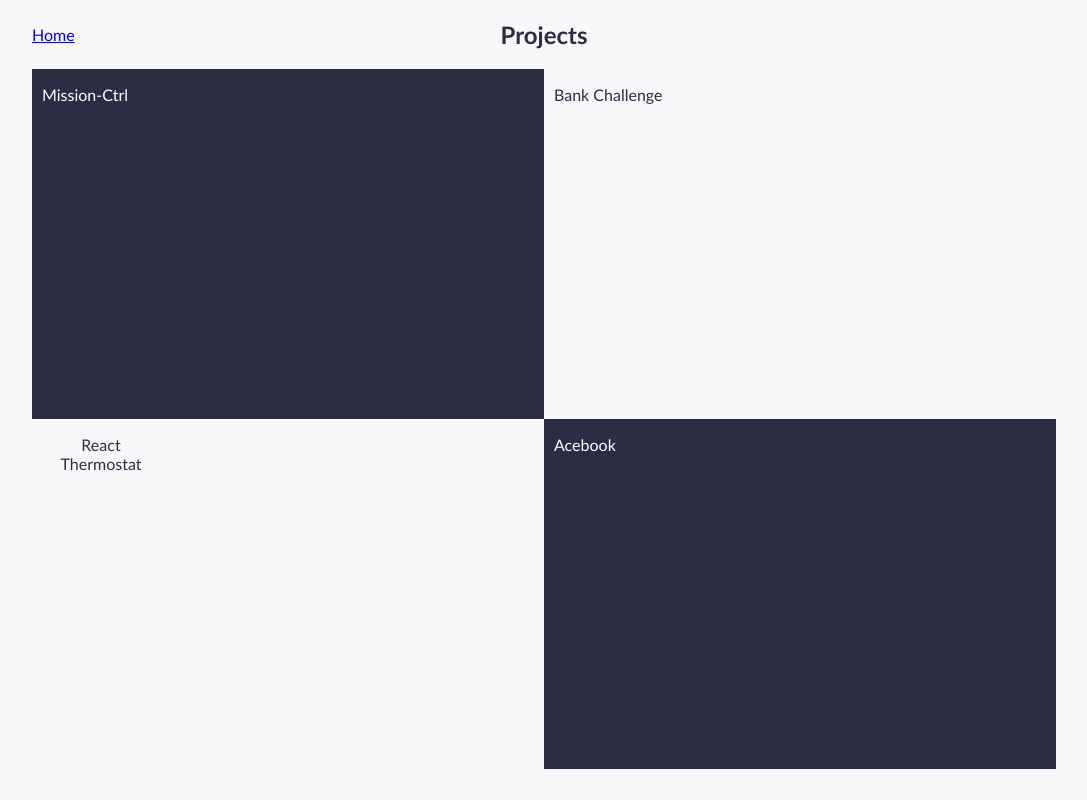
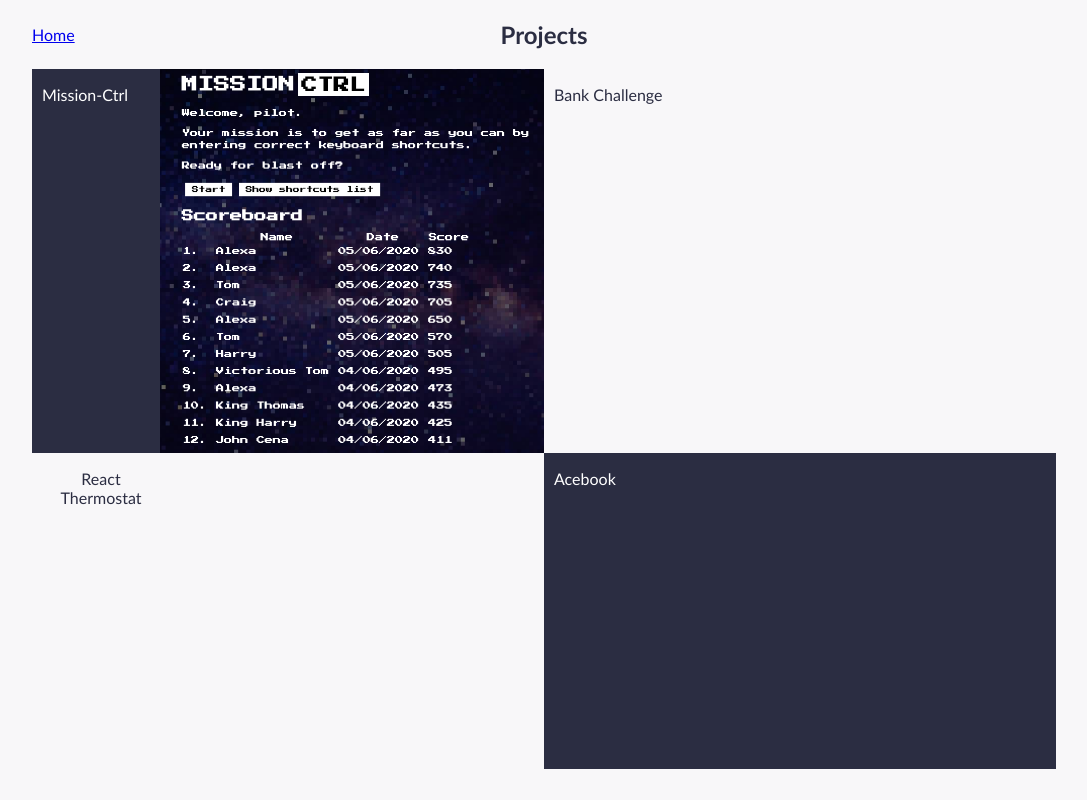
Before and after one commit to AlexLewis10/portfolio, a React (Create React App) app: page /projects in a window 1280 px wide. Shown: the whole page, without its empty margins (96-1183 px from the left). Built offline with nearby package versions, Linux system fonts and the light colour scheme.

Commit message:
Add image for mission-ctrl

```diff
--- a/src/app.css
+++ b/src/app.css
@@ -75,3 +75,10 @@ img {
   display: flex;
   margin-left: 10px;
 }
+
+.project-image {
+    width:100%;
+    height:100%;
+    object-fit: cover;
+    overflow: hidden;
+}
--- a/src/components/projects.js
+++ b/src/components/projects.js
@@ -1,4 +1,5 @@
 import React, { Component } from 'react'
+import missionCtrl from '../img/mission-ctrl.png'
 import { Link } from 'react-router-dom'
 
 class Projects extends Component {
@@ -12,6 +13,7 @@ class Projects extends Component {
         <div id='project-grid'>
           <div className="dark-box">
             <p className='title'>Mission-Ctrl</p>
+            <img className='project-image' src={missionCtrl} alt='Mission Control'></img>
           </div>
           <div className="light-box">
             <p className='title'>Bank Challenge</p>
```
Also changed, not shown: src/img/mission-ctrl.png (added).
